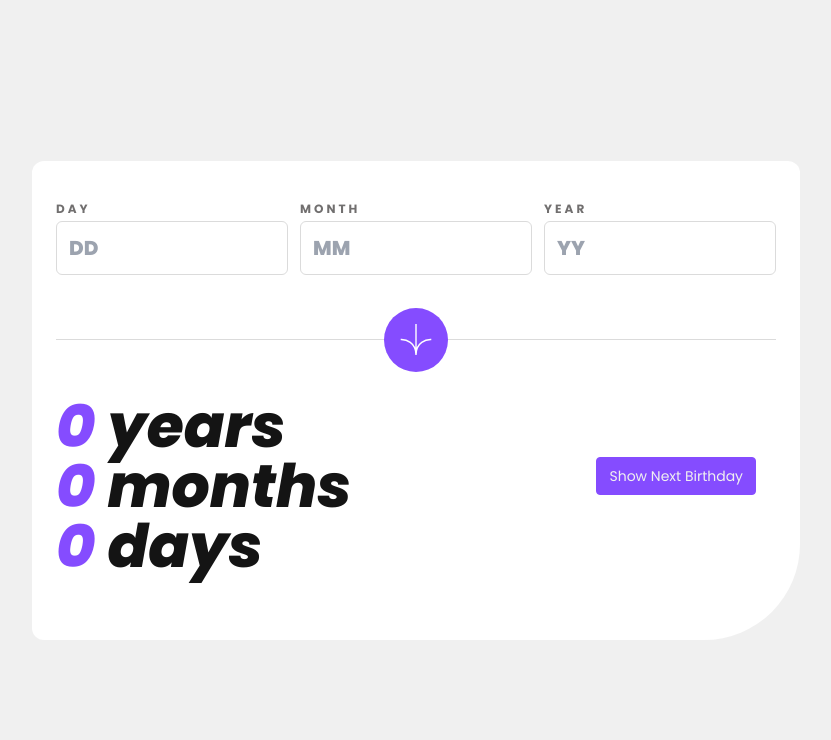
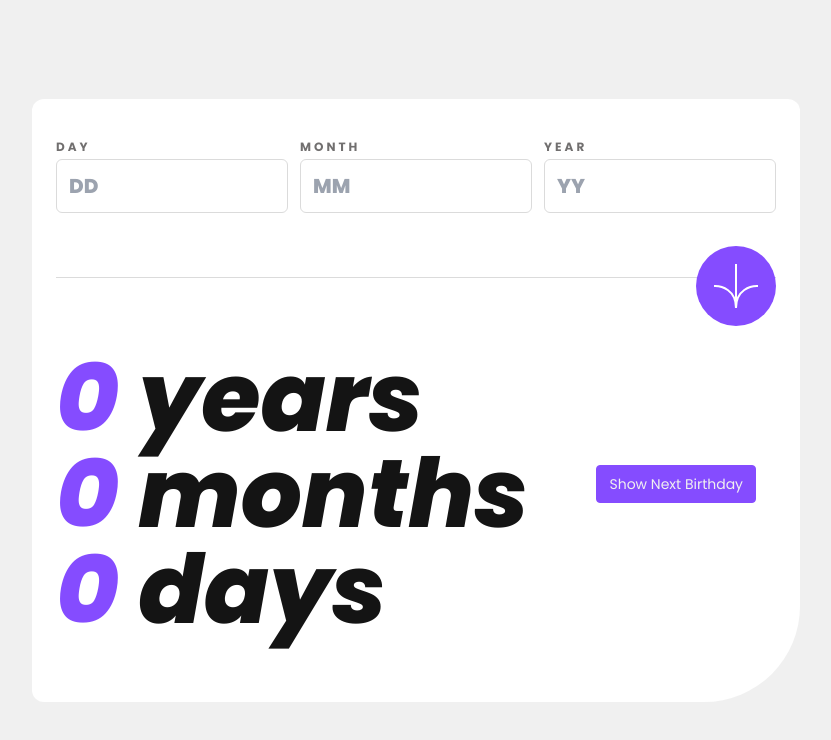
Before and after one commit to UnsuspectedNoob/age-calculator, a React (Vite) app: page / in a window 1280 px wide. Shown: the top 740 px of the page, without its empty margins (224-1055 px from the left). Built offline with nearby package versions, Linux system fonts and the light colour scheme.

Commit message:
update desktop view

```diff
--- a/src/App.jsx
+++ b/src/App.jsx
@@ -42,7 +42,7 @@ function App() {
 
       <div action='#'>
 
-        <div className='flex gap-x-3 mb-16'>
+        <div className='flex gap-x-3 mb-16 '>
           <DateInput
             id={'day'}
             state={day}
@@ -62,26 +62,26 @@ function App() {
           />
         </div>
 
-        <div className='flex justify-center border-t border-neutral-l-grey'>
+        <div className='flex justify-center border-t border-neutral-l-grey lg:justify-end'>
           <button
             onClick={handleClick}
             type='submit'
-            className='transition duration-300 flex justify-center items-center bg-primary-purple w-16 h-16 rounded-full p-4 -mt-8 hover:bg-neutral-off-black'>
+            className='transition duration-300 flex justify-center items-center bg-primary-purple w-16 h-16 rounded-full p-4 -mt-8 hover:bg-neutral-off-black lg:w-20 lg:h-20'>
             <img src={icon} alt="icon" />
           </button>
         </div>
       </div>
 
 
-      <div className='flex flex-col md:flex-row md:items-center lg:justify-between lg:pr-5'>
+      <div className='flex flex-col lg:flex-row md:items-center lg:justify-between lg:pr-5'>
         <div className='my-6 text-neutral-off-black'>
-          <p className='text-6xl whitespace-nowrap font-extrabold italic'>
+          <p className='text-6xl whitespace-nowrap font-extrabold italic lg:text-8xl'>
             <span className='text-primary-purple'>{ageYears}</span> year{ageYears == 1 ? '' : 's'}
           </p>
-          <p className='text-6xl whitespace-nowrap font-extrabold italic'>
+          <p className='text-6xl whitespace-nowrap font-extrabold italic lg:text-8xl'>
             <span className='text-primary-purple'>{ageMonths}</span> month{ageMonths == 1 ? '' : 's'}
           </p>
-          <p className='text-6xl whitespace-nowrap font-extrabold italic'>
+          <p className='text-6xl whitespace-nowrap font-extrabold italic lg:text-8xl'>
             <span className='text-primary-purple'>{ageDays}</span> day{ageDays == 1 ? '' : 's'}
           </p>
         </div>
```
